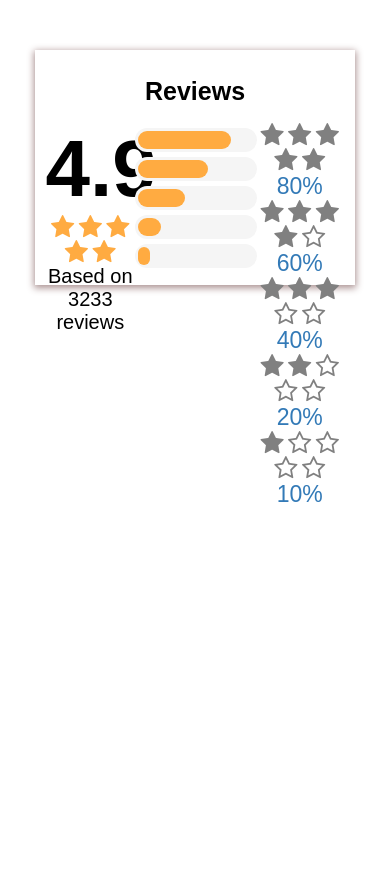
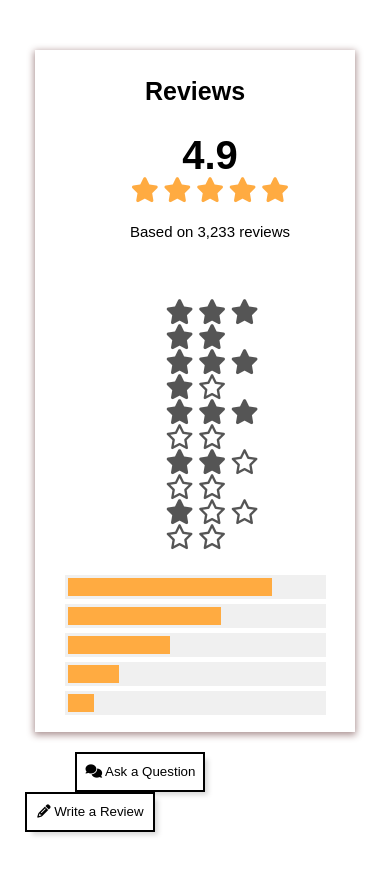
Before and after one commit to Bobstyle23/Beyond40-Task, a plain HTML site: page index.html in a window 390 px wide. Before the commit the page ends 844 px from the top, so only its background shows below. Drawn offline with Linux system fonts and the light colour scheme.

Commit message:
final design

```diff
--- a/index.html
+++ b/index.html
@@ -6,21 +6,24 @@
       type="text/css"
       href="https://maxcdn.bootstrapcdn.com/font-awesome/4.7.0/css/font-awesome.min.css"
     />
+    <link rel="stylesheet" href="path/to/font-awesome/css/font-awesome.min.css">
     <link href="styles.css" rel="stylesheet" />
+
   </head>
   <body>
     <div class="main-section">
-      <div class="hedding-title"><h1>Reviews</h1></div>
+      <div class="heading-title"><h1>Reviews</h1></div>
       <div class="rating-part">
         <div class="average-rating">
-          <h2>4.9</h2>
+          <h2 >4.9</h2>
           <i aria-hidden="true" class="fa fa-star reviewStars"></i>
           <i aria-hidden="true" class="fa fa-star reviewStars"></i>
           <i aria-hidden="true" class="fa fa-star reviewStars"></i>
           <i aria-hidden="true" class="fa fa-star reviewStars"></i>
           <i aria-hidden="true" class="fa fa-star reviewStars"></i>
-          <p>Based on 3233 reviews</p>
+          <p>Based on 3,233 reviews</p>
         </div>
+
 
         <div class="start-part">
           <i aria-hidden="true" class="fa fa-star"></i>
@@ -28,44 +31,49 @@
           <i aria-hidden="true" class="fa fa-star"></i>
           <i aria-hidden="true" class="fa fa-star"></i>
           <i aria-hidden="true" class="fa fa-star"></i>
-          <span>80%</span><br />
+          <br />
           <i aria-hidden="true" class="fa fa-star"></i>
           <i aria-hidden="true" class="fa fa-star"></i>
           <i aria-hidden="true" class="fa fa-star"></i>
           <i aria-hidden="true" class="fa fa-star"></i>
           <i aria-hidden="true" class="fa fa-star-o"></i>
-          <span>60%</span><br />
+          <br />
           <i aria-hidden="true" class="fa fa-star"></i>
           <i aria-hidden="true" class="fa fa-star"></i>
           <i aria-hidden="true" class="fa fa-star"></i>
           <i aria-hidden="true" class="fa fa-star-o"></i>
           <i aria-hidden="true" class="fa fa-star-o"></i>
-          <span>40%</span><br />
+          <br />
           <i aria-hidden="true" class="fa fa-star"></i>
           <i aria-hidden="true" class="fa fa-star"></i>
           <i aria-hidden="true" class="fa fa-star-o"></i>
           <i aria-hidden="true" class="fa fa-star-o"></i>
           <i aria-hidden="true" class="fa fa-star-o"></i>
-          <span>20%</span><br />
+         <br />
           <i aria-hidden="true" class="fa fa-star"></i>
           <i aria-hidden="true" class="fa fa-star-o"></i>
           <i aria-hidden="true" class="fa fa-star-o"></i>
           <i aria-hidden="true" class="fa fa-star-o"></i>
           <i aria-hidden="true" class="fa fa-star-o"></i>
-          <span>10%</span>
+
         </div>
-        <div class="loder-ratimg">
+
+        <div class="loader-rating">
           <div class="progress"></div>
           <div class="progress-2"></div>
           <div class="progress-3"></div>
           <div class="progress-4"></div>
           <div class="progress-5"></div>
         </div>
+        <div class="btn-container">
+          <button class="ask-btn"><i class="fa fa-comments"></i>
+            Ask a Question</button>
+          <button class="review-btn"><i class="fa fa-pencil"></i> Write a Review</button>
+        </div>
 
 
-        <!-- <div style="clear: both"></div>
 
-          <div style="clear: both"></div> -->
+
         </div>
       </div>
     </div>
--- a/styles.css
+++ b/styles.css
@@ -9,30 +9,37 @@ body {
   padding: 10px;
   margin-top: 50px;
   box-shadow: 0px 2px 7px 1px #aa9191;
+  height: 100%;
 }
-.hedding-title h1 {
+.heading-title h1 {
   /* margin: 0 auto; */
   /* padding: 0px 0px 10px 0px; */
   text-align: center;
   font-size: 25px;
+  font-weight: bold;
 }
+
 .average-rating {
   float: left;
-  text-align: center;
-  width: 30%;
+  text-align: left;
+  width: 25%;
+  margin: 10px 0 40px 15px;
+  border-right: 1px solid darkgray;
 }
 .average-rating h2 {
+  font-weight: bold;
   margin: 0px;
-  font-size: 80px;
+  font-size: 40px;
 }
 .average-rating p {
-  margin: 0px;
-  font-size: 20px;
+  margin-top: 20px;
+  font-size: 15px;
 }
+
 .fa-star,
 .fa-star-o,
 .fa-star-half-o {
-  color: gray;
+  color: #555;
   font-size: 25px !important;
 }
 
@@ -45,12 +52,19 @@ body {
 .progress-3,
 .progress-4,
 .progress-5 {
-  background: #f5f5f5;
-  border-radius: 13px;
+  background: #f0f0f0;
+  /* border-radius: 13px; */
   height: 18px;
-  width: 97%;
+  width: 85%;
   padding: 3px;
   margin: 5px 0px 3px 0px;
+}
+.progress:hover,
+.progress-2:hover,
+.progress-3:hover,
+.progress-4:hover,
+.progress-5:hover {
+  background-color: #dcdcdc;
 }
 .progress:after,
 .progress-2:after,
@@ -62,7 +76,7 @@ body {
   background: #ffab41;
   width: 80%;
   height: 100%;
-  border-radius: 9px;
+  /* border-radius: 9px; */
 }
 .progress-2:after {
   width: 60%;
@@ -76,53 +90,113 @@ body {
 .progress-5:after {
   width: 10%;
 }
-.loder-ratimg {
+.loader-rating {
   display: inline-block;
-  width: 40%;
+  width: 20%;
+  border-right: 1px solid darkgray;
+  cursor: pointer;
+}
+.review-count {
+  display: flex;
+  flex-direction: column;
+  justify-content: space-between;
+  width: 3%;
+  border: 1px solid red;
+  cursor: pointer;
+  margin: 2px;
+}
+
+.start-part {
+  margin-top: 10px;
+  margin-right: 25px;
+  margin-left: 25px;
+  float: left;
+  width: 12%;
+  text-align: left;
+}
+
+.btn-container {
+  display: inline-block;
+  float: right;
+  width: 30%;
+  margin: 0 20px 40px 15px;
+}
+.ask-btn,
+.review-btn {
+  width: 130px;
+  height: 40px;
+  margin: 0 20px 0 0;
+  border: 2px solid black;
+  text-align: center;
+  background-color: white;
+  box-shadow: 5px 5px 5px -2px #d8d8d8;
+  cursor: pointer;
+}
+
+.ask-btn:hover,
+.review-btn:hover {
+  box-shadow: none;
+}
+
+@media (max-width: 375px) {
+  .main-section {
+    height: 100%;
   }
   .start-part {
-  float: right;
-  width: 30%;
+    float: left;
+    width: 40%;
+    margin: 5px 50px 20px 120px;
+  }
+  .average-rating {
+    /* float: left; */
+    text-align: center;
+    width: 100%;
+    margin: 10px 0 40px 15px;
+    border: none;
+  }
+  .average-rating h2 {
     text-align: center;
   }
-.start-part span {
-  color: #337ab7;
-  font-size: 23px;
+  .loader-rating {
+    width: 100%;
+    margin: 0 0 0 20px;
+    border: none;
   }
-.reviews h1 {
-  margin: 10px 0px 20px 30px;
+  .btn-container {
+    width: 100%;
+    margin-top: 30px;
   }
-.user-img img {
-  height: 80px;
-  width: 80px;
-  border: 1px solid blue;
-  border-radius: 50%;
+  .ask-btn {
+    margin-left: 50px;
   }
-.user-img-part {
-  width: 30%;
+}
+
+@media (max-width: 768px) {
+  .start-part {
     float: left;
+    width: 40%;
+    margin: 5px 50px 20px 120px;
   }
-.user-img {
-  width: 48%;
-  float: left;
+  .average-rating {
+    /* float: left; */
+    text-align: center;
+    width: 100%;
+    margin: 10px 0 40px 15px;
+    border: none;
+  }
+  .average-rating h2 {
     text-align: center;
   }
-.user-text {
-  float: left;
+  .loader-rating {
+    width: 100%;
+    margin: 0 0 0 20px;
+    border: none;
   }
-.user-text h4,
-.user-text p {
-  margin: 0px 0px 5px 0px;
+  .btn-container {
+    width: 100%;
+    margin-top: 30px;
   }
-.user-text p {
-  font-size: 20px;
-  font-weight: bold;
+  .ask-btn {
+    margin-left: 50px;
   }
-.user-text h4,
-.user-text span {
-  color: #b3b5b4;
 }
-.comment {
-  width: 68%;
-  float: right;
-}
```
Lines whose indentation alone changed are shown as unchanged.
